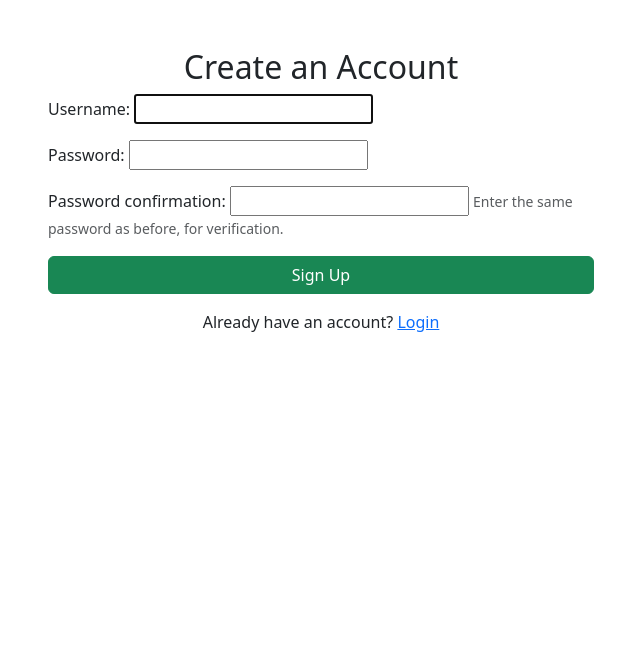
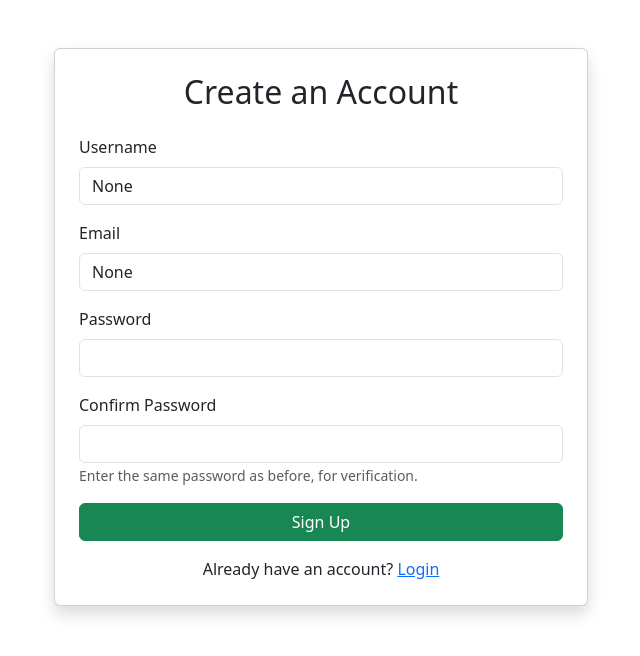
Before and after one commit to Adityapandey3460/crop-recomendation, a Django app: page /signup/ in a window 1280 px wide. Shown: the part 56-712 px from the top of the page, without its empty margins (319-959 px from the left). Run offline with Django 5.2, Linux system fonts and the light colour scheme.

Commit message:
signup, login updated

```diff
--- /dev/null
+++ b/home/forms.py
@@ -0,0 +1,17 @@
+from django.contrib.auth.forms import UserCreationForm
+from django.contrib.auth.models import User
+from django import forms
+
+class CustomUserCreationForm(UserCreationForm):
+    email = forms.EmailField(required=True, label="Email")
+
+    class Meta:
+        model = User
+        fields = ("username", "email", "password1", "password2")
+
+    def save(self, commit=True):
+        user = super().save(commit=False)
+        user.email = self.cleaned_data["email"]
+        if commit:
+            user.save()
+        return user
--- a/home/views.py
+++ b/home/views.py
@@ -1,21 +1,23 @@
 from django.shortcuts import render, redirect
 from django.contrib.auth import login, authenticate
-from django.contrib.auth.forms import UserCreationForm, AuthenticationForm
+from .forms import CustomUserCreationForm  # Use the custom form
+from django.contrib.auth.forms import AuthenticationForm
 from django.contrib import messages
+  # Make sure this import is correct
+
+def signup_view(request):
+    if request.method == 'POST':
+        form = CustomUserCreationForm(request.POST)
+        if form.is_valid():
+            user = form.save()
+            login(request, user)  # Optional: auto-login after signup
+            return redirect('index')
+    else:
+        form = CustomUserCreationForm()
+    return render(request, 'signup.html', {'form': form})
 
 def index(request):
     return render(request, "index.html")
-
-def signup_view(request):
-    if request.method == 'POST':
-        form = UserCreationForm(request.POST)
-        if form.is_valid():
-            user = form.save()
-            login(request, user)  # Optional auto-login
-            return redirect('index')
-    else:
-        form = UserCreationForm()
-    return render(request, 'signup.html', {'form': form})
 
 def login_view(request):
     if request.method == 'POST':
@@ -36,6 +38,3 @@ from django.contrib.auth import logout
 def logout_view(request):
     logout(request)
     return redirect('index')
-
-def index(request):
-    return render(request, "index.html")
--- a/templates/signup.html
+++ b/templates/signup.html
@@ -3,9 +3,11 @@
 {% block title %}Sign Up{% endblock %}
 
 {% block content %}
+<div class="container mt-5">
   <div class="row justify-content-center">
     <div class="col-md-6">
-    <h2 class="text-center mt-4">Create an Account</h2>
+      <div class="card shadow p-4">
+        <h2 class="text-center mb-4">Create an Account</h2>
 
         {% if form.errors %}
           <div class="alert alert-danger">
@@ -21,28 +23,24 @@
           {% csrf_token %}
 
           <div class="mb-3">
-        {{ form.username.label_tag }}
-        {{ form.username }}
-        {% if form.username.errors %}
-          <div class="text-danger">{{ form.username.errors }}</div>
-        {% endif %}
+            <label for="{{ form.username.id_for_label }}" class="form-label">Username</label>
+            <input type="text" name="{{ form.username.name }}" value="{{ form.username.value }}" class="form-control">
           </div>
 
           <div class="mb-3">
-        {{ form.password1.label_tag }}
-        {{ form.password1 }}
-        {% if form.password1.errors %}
-          <div class="text-danger">{{ form.password1.errors }}</div>
-        {% endif %}
+            <label for="{{ form.email.id_for_label }}" class="form-label">Email</label>
+            <input type="email" name="{{ form.email.name }}" value="{{ form.email.value }}" class="form-control">
           </div>
 
           <div class="mb-3">
-        {{ form.password2.label_tag }}
-        {{ form.password2 }}
+            <label for="{{ form.password1.id_for_label }}" class="form-label">Password</label>
+            <input type="password" name="{{ form.password1.name }}" class="form-control">
+          </div>
+
+          <div class="mb-3">
+            <label for="{{ form.password2.id_for_label }}" class="form-label">Confirm Password</label>
+            <input type="password" name="{{ form.password2.name }}" class="form-control">
             <small class="text-muted">Enter the same password as before, for verification.</small>
-        {% if form.password2.errors %}
-          <div class="text-danger">{{ form.password2.errors }}</div>
-        {% endif %}
           </div>
 
           <button type="submit" class="btn btn-success w-100">Sign Up</button>
@@ -53,4 +51,6 @@
         </div>
       </div>
     </div>
+  </div>
+</div>
 {% endblock %}
```
Also changed, not shown: db.sqlite3. Lines whose indentation alone changed are shown as unchanged.
